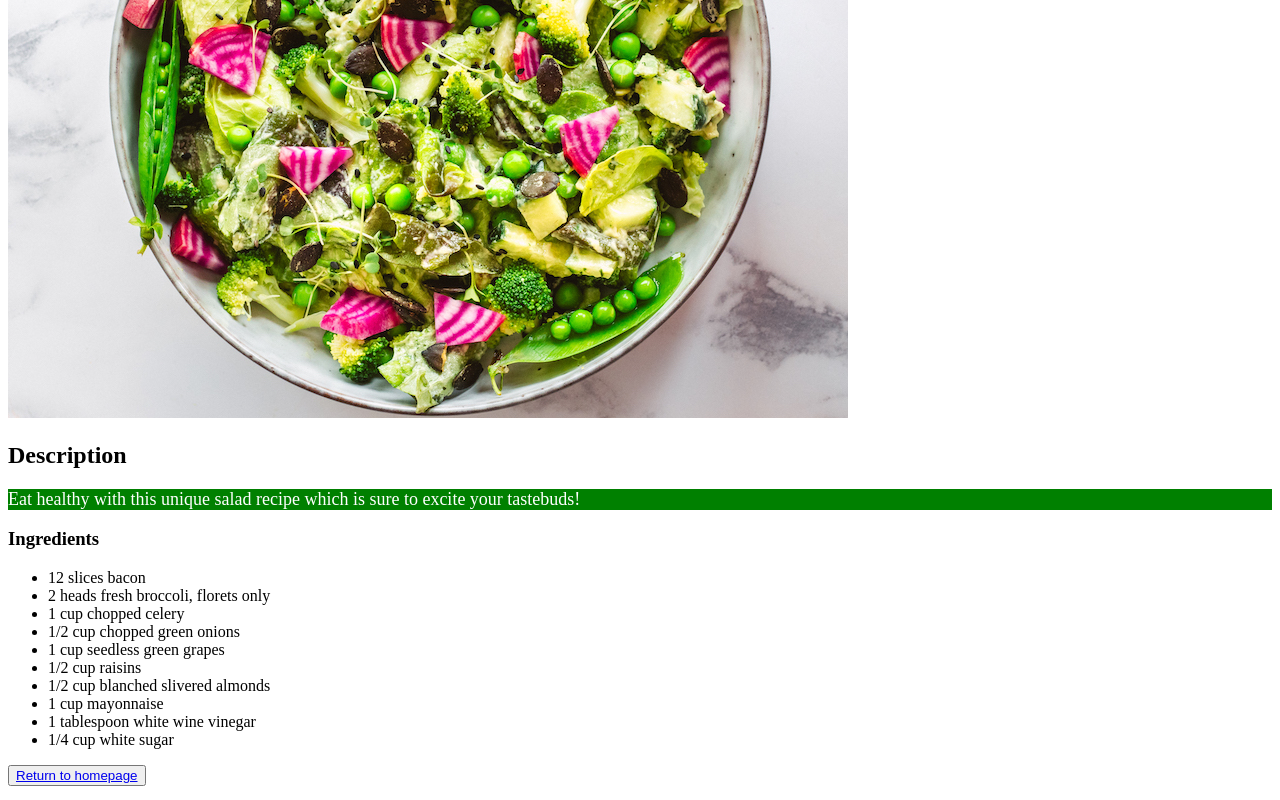
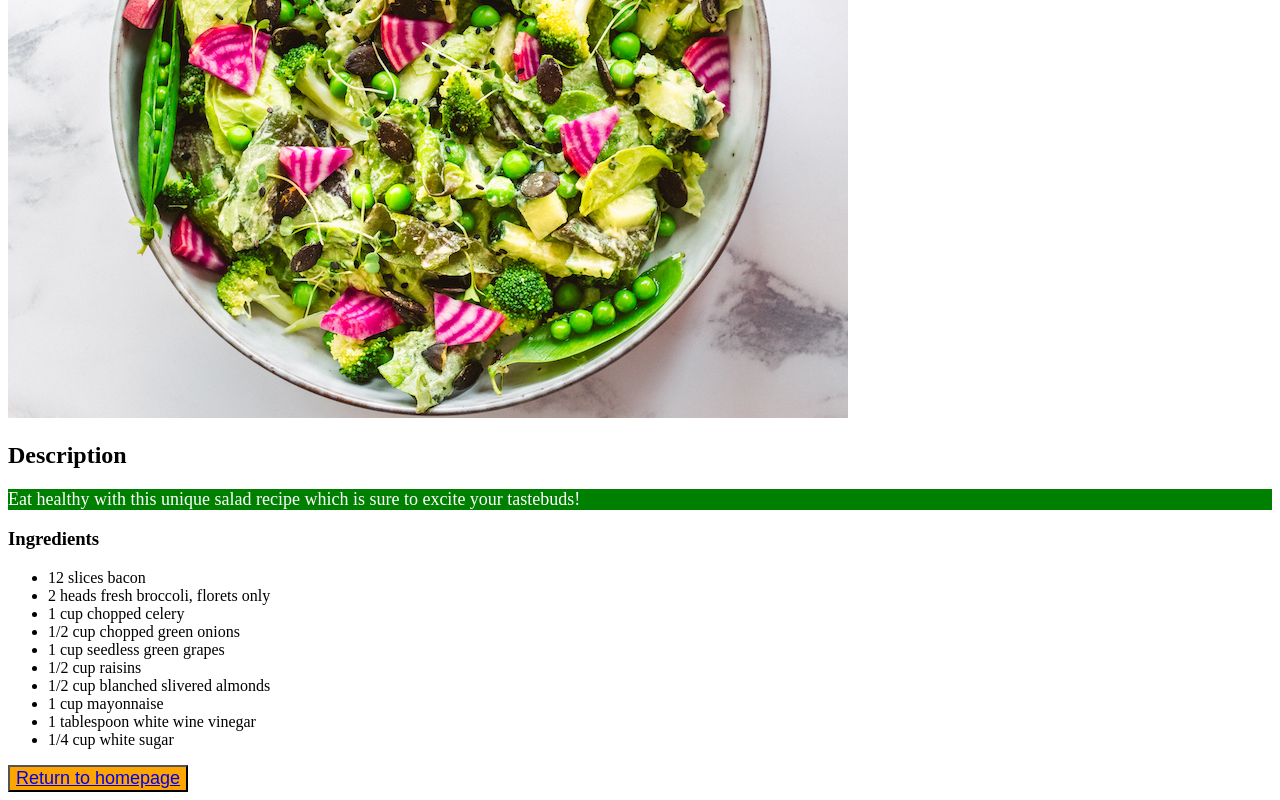
Before and after one commit to MVIVN/odin-recipes, a plain HTML site: page recipes/salad.html in a window 1280 px wide. Shown: the part 334-1134 px from the top of the page. Drawn offline with Linux system fonts and the light colour scheme.

Commit message:
Add inline CSS on homepage to make it stand out

```diff
--- a/css/style.css
+++ b/css/style.css
@@ -0,0 +1,4 @@
+button {
+    background-color: orange;
+    font-size: 18px;
+}
```
Also changed, not shown: index.html (+7 -5 lines).
